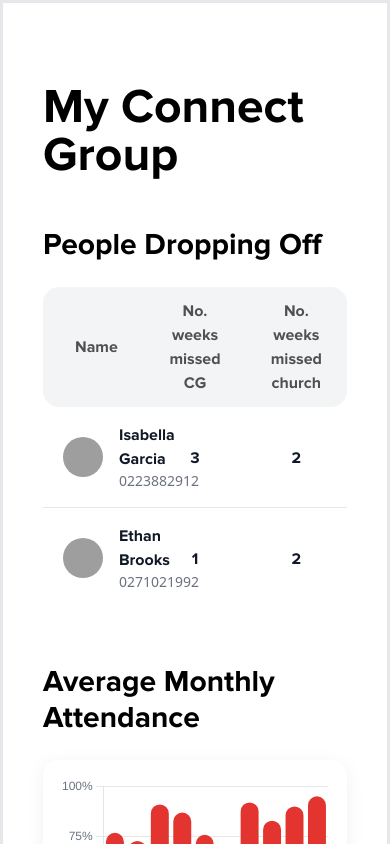
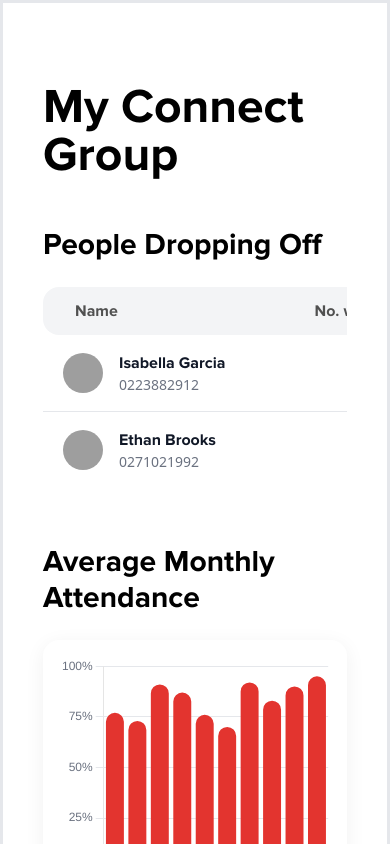
Before and after one commit to EvChurch/cg-metrics, a React (Vite) app: page / in a window 390 px wide. Built offline with nearby package versions, Linux system fonts and the light colour scheme; grey boxes are pictures that could not be loaded; a web font is replaced by a local one; what reactflow would draw is missing.

Commit message:
style: mobile styling people drop off

```diff
--- a/src/components/CGMetrics.tsx
+++ b/src/components/CGMetrics.tsx
@@ -39,7 +39,7 @@ const CGMetrics = ({ group }: CGMetricsProps) => {
           People Dropping Off
         </div>
         <div className="w-full overflow-x-auto">
-          <div className="w-full">
+          <div className="min-w-[700px]">
             <table className="w-full table-fixed">
               <thead>
                 <tr className="text-[#505050] text-center">
```
